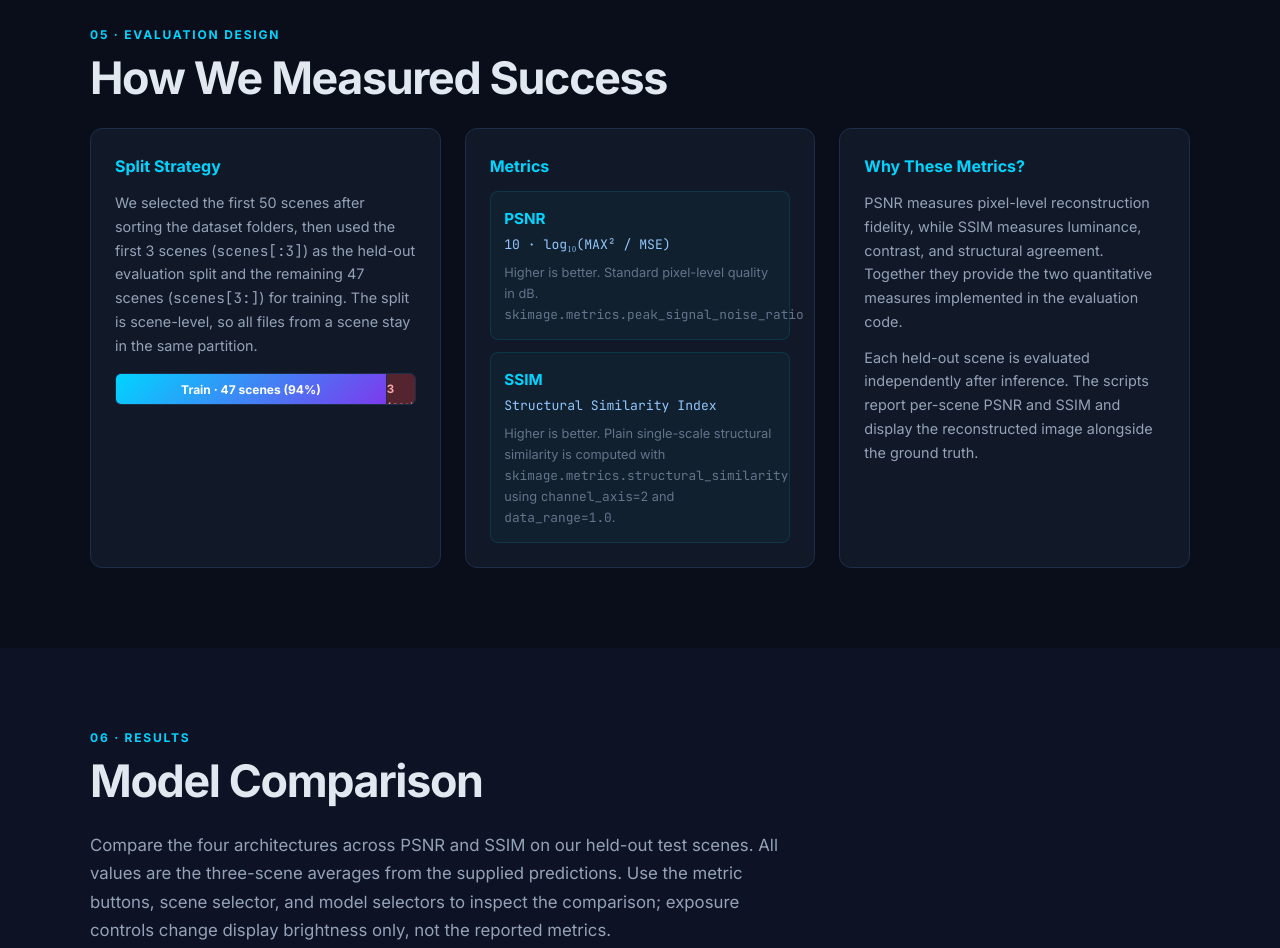
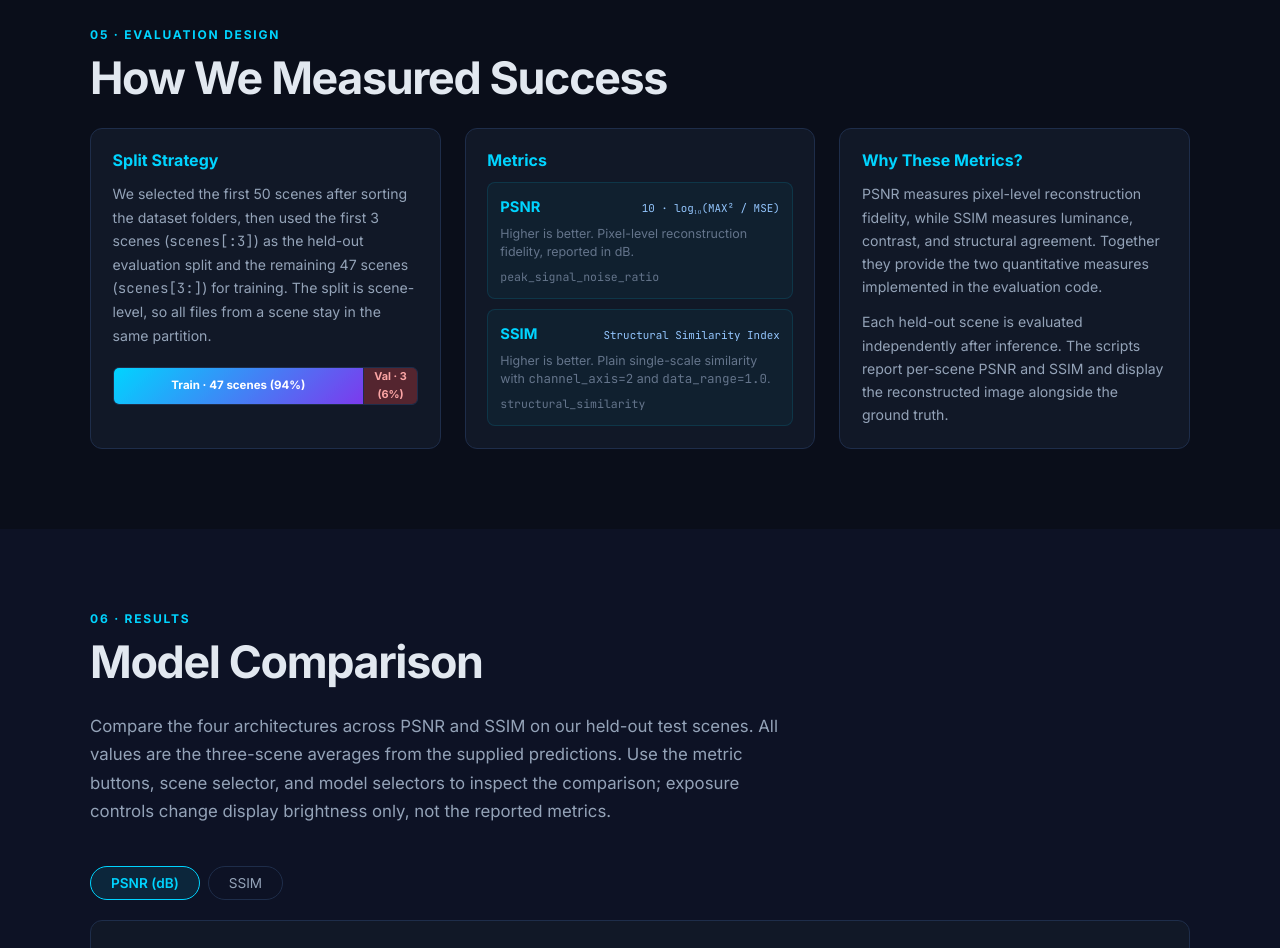
Before and after one commit to SunayDESAI/ml_project, a plain HTML site: page index.html in a window 1280 px wide. Shown: the part 6060-7008 px from the top of the page. Drawn offline with nearby package versions, Linux system fonts and the light colour scheme.

Commit message:
Final changes

```diff
--- a/css/style.css
+++ b/css/style.css
@@ -390,34 +390,64 @@ pre {
 .loss-purpose { font-size: 0.85rem; color: var(--text-muted); }
 
 /* ========== EVAL SECTION ========== */
-.eval-grid { display: grid; grid-template-columns: repeat(auto-fit, minmax(290px, 1fr)); gap: 1.5rem; }
+.eval-grid {
+  display: grid;
+  grid-template-columns: repeat(3, minmax(0, 1fr));
+  gap: 1.5rem;
+  align-items: stretch;
+}
 .eval-card {
   background: var(--bg-card); border: 1px solid var(--border);
-  border-radius: var(--radius); padding: 1.5rem;
+  border-radius: var(--radius); padding: 1.35rem;
+  min-width: 0;
+  overflow-wrap: break-word;
 }
-.eval-card h4 { font-weight: 700; margin-bottom: 0.75rem; color: var(--accent); }
-.eval-card p { font-size: 0.9rem; color: var(--text-muted); }
+.eval-card h4 { font-weight: 700; margin-bottom: 0.75rem; color: var(--accent); line-height: 1.25; }
+.eval-card p { font-size: 0.88rem; color: var(--text-muted); line-height: 1.65; }
+.eval-card code { white-space: normal; overflow-wrap: anywhere; }
 .split-bar {
   display: flex; border-radius: 6px; overflow: hidden;
-  margin-top: 1rem; height: 32px; border: 1px solid var(--border);
+  margin-top: 1.25rem; height: 38px; border: 1px solid var(--border);
 }
 .split-train {
   background: linear-gradient(135deg, var(--accent), var(--accent2));
-  color: #fff; font-size: 0.75rem; font-weight: 700;
+  color: #fff; font-size: 0.72rem; font-weight: 700;
   display: flex; align-items: center; justify-content: center;
-  flex: 47;
+  flex: 47; min-width: 0; padding: 0 0.5rem;
+  text-align: center;
 }
 .split-test {
   background: rgba(239,68,68,0.3); border-left: 1px solid var(--border);
-  color: #fca5a5; font-size: 0.72rem; font-weight: 700;
+  color: #fca5a5; font-size: 0.68rem; font-weight: 700;
   display: flex; align-items: center; justify-content: center;
-  flex: 3;
+  flex: 3; min-width: 54px; padding: 0 0.35rem;
+  text-align: center;
 }
-.metric-list { display: flex; flex-direction: column; gap: 0.75rem; margin-top: 0.5rem; }
-.metric-item { background: rgba(0,212,255,0.04); border: 1px solid rgba(0,212,255,0.12); border-radius: var(--radius-sm); padding: 0.85rem; }
-.metric-name { font-weight: 700; color: var(--accent); font-size: 0.95rem; margin-bottom: 0.2rem; }
-.metric-formula { font-family: 'JetBrains Mono'; font-size: 0.82rem; color: #93c5fd; margin-bottom: 0.4rem; }
-.metric-note { font-size: 0.8rem; color: var(--text-dim); }
+.metric-list { display: flex; flex-direction: column; gap: 0.65rem; margin-top: 0; }
+.metric-item {
+  background: rgba(0,212,255,0.04);
+  border: 1px solid rgba(0,212,255,0.12);
+  border-radius: var(--radius-sm);
+  padding: 0.75rem;
+  min-width: 0;
+}
+.metric-heading { display: flex; align-items: baseline; justify-content: space-between; gap: 0.65rem; margin-bottom: 0.35rem; }
+.metric-name { flex: 0 0 auto; font-weight: 700; color: var(--accent); font-size: 0.92rem; }
+.metric-formula { min-width: 0; font-family: 'JetBrains Mono'; font-size: 0.68rem; color: #93c5fd; text-align: right; line-height: 1.35; overflow-wrap: anywhere; }
+.metric-note { font-size: 0.78rem; color: var(--text-dim); line-height: 1.45; }
+.metric-code { display: block; margin-top: 0.35rem; font-size: 0.72rem; color: #64748b; }
+
+@media (max-width: 1050px) {
+  .eval-grid { grid-template-columns: 1fr 1fr; }
+  .eval-card:last-child { grid-column: 1 / -1; }
+}
+
+@media (max-width: 700px) {
+  .eval-grid { grid-template-columns: 1fr; }
+  .eval-card:last-child { grid-column: auto; }
+  .metric-heading { align-items: flex-start; }
+  .split-train { font-size: 0.68rem; }
+}
 
 /* ========== CHART ========== */
 .chart-controls { display: flex; gap: 0.5rem; margin-bottom: 1.25rem; }
--- a/index.html
+++ b/index.html
@@ -457,14 +457,20 @@ gt = gt_image.astype(np.float32) / 255.0</code></pre>
             <h4>Metrics</h4>
             <div class="metric-list">
               <div class="metric-item">
-                <div class="metric-name">PSNR</div>
-                <div class="metric-formula">10 · log₁₀(MAX² / MSE)</div>
-                <div class="metric-note">Higher is better. Standard pixel-level quality in dB. <code>skimage.metrics.peak_signal_noise_ratio</code></div>
+                <div class="metric-heading">
+                  <div class="metric-name">PSNR</div>
+                  <div class="metric-formula">10 · log₁₀(MAX² / MSE)</div>
+                </div>
+                <div class="metric-note">Higher is better. Pixel-level reconstruction fidelity, reported in dB.</div>
+                <code class="metric-code">peak_signal_noise_ratio</code>
               </div>
               <div class="metric-item">
-                <div class="metric-name">SSIM</div>
-                <div class="metric-formula">Structural Similarity Index</div>
-                <div class="metric-note">Higher is better. Plain single-scale structural similarity is computed with <code>skimage.metrics.structural_similarity</code> using <code>channel_axis=2</code> and <code>data_range=1.0</code>.</div>
+                <div class="metric-heading">
+                  <div class="metric-name">SSIM</div>
+                  <div class="metric-formula">Structural Similarity Index</div>
+                </div>
+                <div class="metric-note">Higher is better. Plain single-scale similarity with <code>channel_axis=2</code> and <code>data_range=1.0</code>.</div>
+                <code class="metric-code">structural_similarity</code>
               </div>
             </div>
           </div>
```
